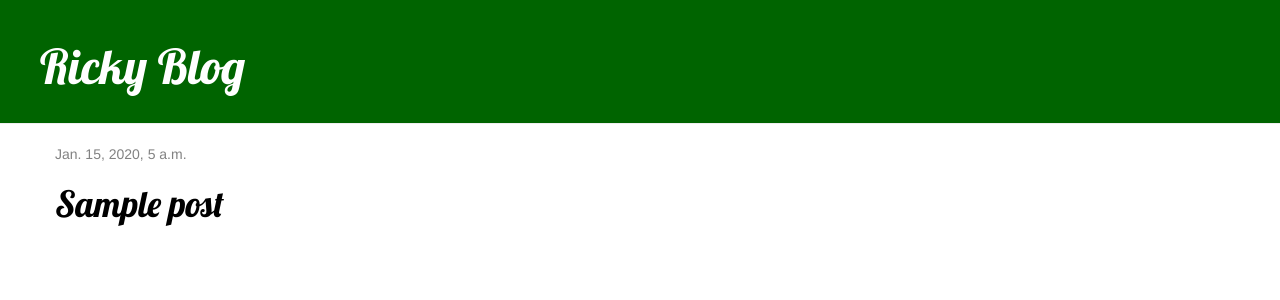
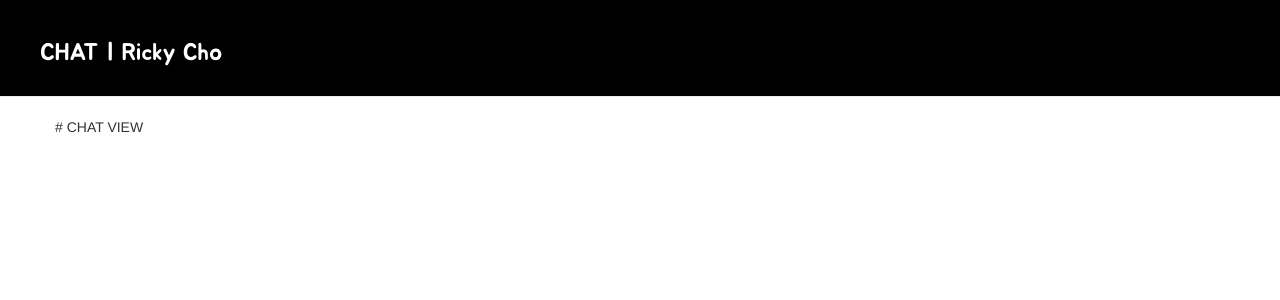
Before and after one commit to chowooick/chat, a Django app: page / in a window 1280 px wide. Shown: the top 300 px of the page. Run offline with Django 3.2, Linux system fonts and the light colour scheme; tables that the repository leaves empty hold one stand-in row (values such as "Sample post"); some libraries are stand-ins or nearby versions.

Commit message:
Added Chat view

```diff
--- a/blog/static/css/blog.css
+++ b/blog/static/css/blog.css
@@ -1,12 +1,11 @@
 .page-header {
-    background-color: darkgreen;
+    background-color: black;
     margin-top: 0;
     padding: 20px 20px 20px 40px;
 }
 
-.page-header h1, .page-header h1 a, .page-header h1 a:visited, .page-header h1 a:active {
+.page-header h3, .page-header h3 a, .page-header h3 a:visited, .page-header h3 a:active {
     color: #ffffff;
-    font-size: 36pt;
     text-decoration: none;
 }
 
@@ -15,7 +14,7 @@
 }
 
 h1, h2, h3, h4 {
-    font-family: 'Lobster', cursive;
+    font-family: 'Jua', sans-serif;
 }
 
 .date {
--- a/blog/templates/blog/base.html
+++ b/blog/templates/blog/base.html
@@ -1,10 +1,10 @@
 {% load static %}
 <html>
     <head>
-        <title>Ricky blog</title>
+        <title>Ricky Cho</title>
         <link rel="stylesheet" href="//maxcdn.bootstrapcdn.com/bootstrap/3.2.0/css/bootstrap.min.css">
         <link rel="stylesheet" href="//maxcdn.bootstrapcdn.com/bootstrap/3.2.0/css/bootstrap-theme.min.css">
-        <link href='//fonts.googleapis.com/css?family=Lobster&subset=latin,latin-ext' rel='stylesheet' type='text/css'>
+        <link href="https://fonts.googleapis.com/css2?family=Jua&display=swap" rel="stylesheet">
         <link rel="stylesheet" href="{% static 'css/blog.css' %}">
     </head>
     <body>
@@ -12,7 +12,7 @@
             {% if user.is_authenticated %}
                 <a href="{% url 'post_new' %}" class="top-menu"><span class="glyphicon glyphicon-plus"></span></a>
             {% endif %}
-            <h1><a href="/">Ricky Blog</a></h1>
+            <h3><a href="http://youtube.com/chowooick">CHAT | Ricky Cho</a></h3>
         </div>
         <div class="content container">
             <div class="row">
@@ -23,4 +23,3 @@
             </div>
         </div>
     </body>
-</html>
--- /dev/null
+++ b/blog/templates/blog/chat.html
@@ -0,0 +1,5 @@
+{% extends "blog/base.html" %}
+
+{% block content %}
+    # CHAT VIEW
+{% endblock %}
--- a/blog/urls.py
+++ b/blog/urls.py
@@ -1,9 +1,15 @@
 from django.urls import path
 from . import views
 
+urlpatterns = [
+    path('', views.chat, name='chat'),
+]
+
+'''
 urlpatterns = [
     path('', views.post_list, name='post_list'),
     path('post/<int:pk>/', views.post_detail, name='post_detail'),
     path('post/new', views.post_new, name='post_new'),
     path('post/<int:pk>/edit/', views.post_edit, name='post_edit'),
 ]
+'''
--- a/blog/views.py
+++ b/blog/views.py
@@ -3,6 +3,8 @@ from django.utils import timezone
 from .models import Post
 from .forms import PostForm
 
+def chat(request):
+    return render(request, 'blog/chat.html', {})
 
 def post_list(request):
     posts = Post.objects.filter(published_date__lte=timezone.now()).order_by('-published_date')
```
